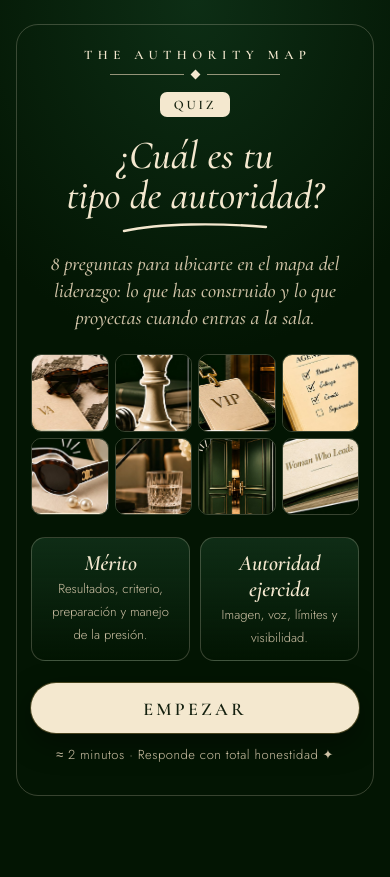
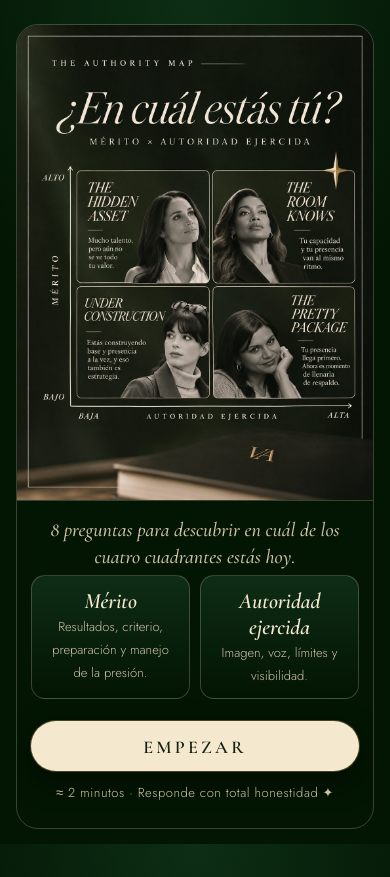
Before and after one commit to veroarango29/Quiz-liderazgo, a plain HTML site: page index.html in a window 390 px wide. Before the commit the page ends 844 px from the top, so only its background shows below. Drawn offline with nearby package versions, Linux system fonts and the light colour scheme.

Commit message:
Use the four-character authority matrix as the quiz cover
Co-Authored-By: Claude Opus 5.5 <noreply@anthropic.com>
Claude-Session: https://claude.ai/code/session_01NaZz9SchzWWKcHgmC5vcUU

```diff
--- a/index.html
+++ b/index.html
@@ -37,6 +37,10 @@ body{font-family:var(--sans);font-weight:300;min-height:100vh;
 .hero-title{font-family:var(--serif);font-style:italic;font-weight:500;font-size:clamp(40px,10vw,58px);line-height:1;margin:18px 0 6px}
 .swoosh{width:150px;height:14px;margin:0 auto 16px;display:block}
 .lead{font-family:var(--serif);font-style:italic;font-size:20px;color:var(--cream-dim);line-height:1.35;max-width:420px;margin:0 auto}
+.cover{margin:-26px -22px 18px;border-bottom:1px solid var(--line)}
+.cover img{width:100%;display:block}
+body.on-intro .brand,body.on-intro .diamond{display:none}
+.dims{margin-top:18px}
 .mosaic{display:grid;grid-template-columns:repeat(4,1fr);gap:6px;margin:22px 0}
 .mosaic img{width:100%;aspect-ratio:1;object-fit:cover;border-radius:10px;border:1px solid var(--line)}
 .dims{display:grid;grid-template-columns:1fr 1fr;gap:10px;margin:4px 0 22px}
@@ -114,21 +118,18 @@ body{font-family:var(--sans);font-weight:300;min-height:100vh;
 .actions{display:grid;gap:10px;margin-top:22px}
 .footer{text-align:center;margin-top:22px;font-family:var(--serif);font-style:italic;color:var(--cream-dim);font-size:15px}
 .mono{font-family:var(--serif);font-style:italic;font-weight:600;color:var(--gold);font-size:22px;display:block;margin-top:6px;letter-spacing:.05em}
-@media (max-width:400px){.frame{padding:22px 14px 26px}.opt{font-size:17px;padding:12px 12px}.bar{grid-template-columns:96px 1fr 30px}.visual{height:180px}}
+@media (max-width:400px){.frame{padding:22px 14px 26px}.cover{margin:-22px -14px 16px}.opt{font-size:17px;padding:12px 12px}.bar{grid-template-columns:96px 1fr 30px}.visual{height:180px}}
 </style>
 </head>
-<body>
+<body class="on-intro">
 <main class="frame">
   <div class="brand">The Authority Map</div>
   <div class="diamond"><i></i></div>
 
   <!-- INTRO -->
   <section id="intro" class="screen on center">
-    <span class="pill">Quiz</span>
-    <h1 class="hero-title">¿Cuál es tu<br>tipo de autoridad?</h1>
-    <svg class="swoosh" viewBox="0 0 150 14" aria-hidden="true"><path d="M4 10 C40 2,100 2,146 6" stroke="#f4e8cf" stroke-width="2.4" fill="none" stroke-linecap="round"/></svg>
-    <p class="lead">8 preguntas para ubicarte en el mapa del liderazgo: lo que has construido y lo que proyectas cuando entras a la sala.</p>
-    <div class="mosaic" id="mosaic"></div>
+    <div class="cover"><img src="assets/matriz.jpg" alt="The Authority Map: matriz Mérito por Autoridad ejercida con los cuatro tipos"></div>
+    <p class="lead">8 preguntas para descubrir en cuál de los cuatro cuadrantes estás hoy.</p>
     <div class="dims">
       <div class="dim"><b>Mérito</b><span>Resultados, criterio, preparación y manejo de la presión.</span></div>
       <div class="dim"><b>Autoridad ejercida</b><span>Imagen, voz, límites y visibilidad.</span></div>
@@ -253,11 +254,11 @@ const $ = id => document.getElementById(id);
 let answers = new Array(Q.length).fill(null), cur = 0, locked = false;
 
 // intro mosaic + preload
-Q.forEach(q => { const i = new Image(); i.src = q.img; i.alt = ""; $("mosaic").appendChild(i); });
+Q.forEach(q => { const i = new Image(); i.src = q.img; });
 Object.values(TYPES).forEach(t => { const i = new Image(); i.src = t.img; });
 $("progress").innerHTML = Q.map(() => "<i></i>").join("");
 
-function show(id){ document.querySelectorAll(".screen").forEach(s => s.classList.toggle("on", s.id === id)); window.scrollTo({top:0,behavior:"smooth"}); }
+function show(id){ document.body.classList.toggle("on-intro", id==="intro"); document.querySelectorAll(".screen").forEach(s => s.classList.toggle("on", s.id === id)); window.scrollTo({top:0,behavior:"smooth"}); }
 
 function render(){
   const q = Q[cur];
```
Also changed, not shown: assets/matriz.jpg (added).
